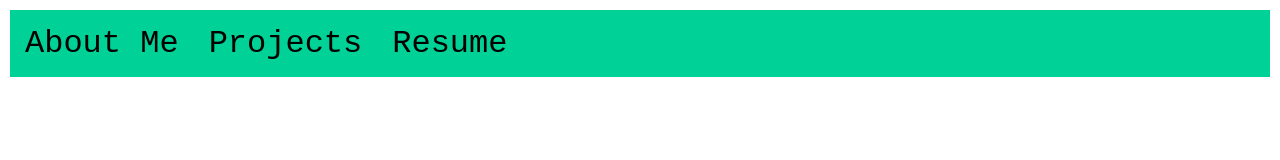
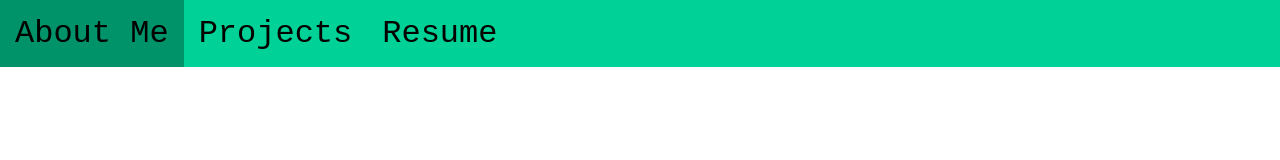
Before and after one commit to TortCode/TestWeb, a plain HTML site: page index.html in a window 1280 px wide. Drawn offline with Linux system fonts and the light colour scheme.

Commit message:
Update styles.css

```diff
--- a/styles.css
+++ b/styles.css
@@ -8,12 +8,10 @@ body {
 
 .navbar {
     display: flex;
-    margin: 10px;
     background-color: #00d196;
 }
 
 .navopt {
-    float: left;
     padding: 15px;
     font-family:'Courier New', Courier, monospace;
     font-size: 200%;
```
